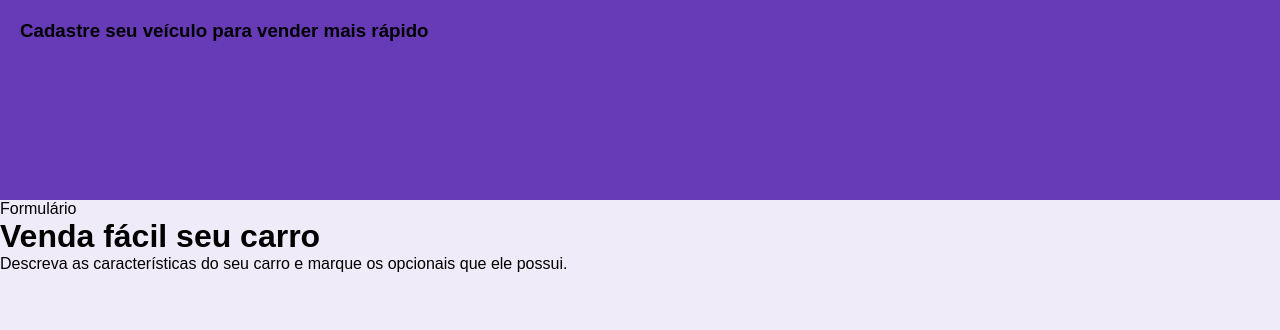
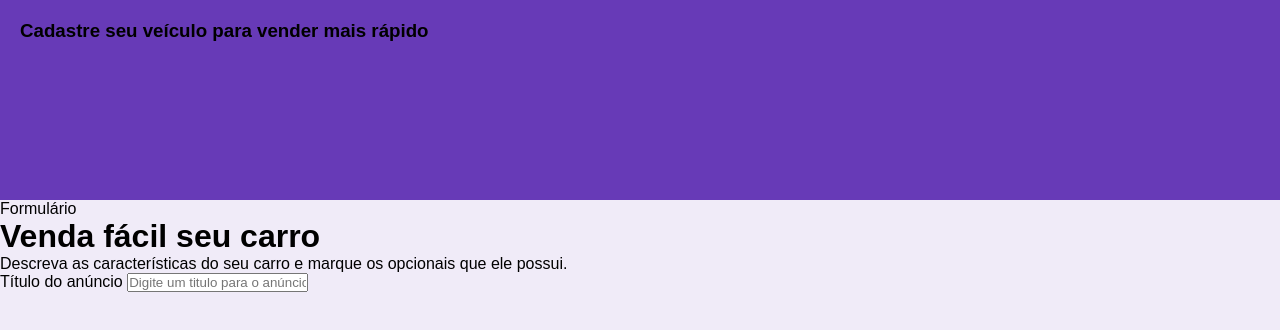
Before and after one commit to igoraraujonascimento-stack/projetoformulario, a plain HTML site: page index.html in a window 1280 px wide. Drawn offline with Linux system fonts and the light colour scheme.

Commit message:
criando html

```diff
--- a/index.html
+++ b/index.html
@@ -19,6 +19,12 @@
         <div class="form-body">
             <h1 class="titulo-form">Venda fácil seu carro</h1>
             <p>Descreva as características do seu carro e marque os opcionais que ele possui.</p>
+            <form>
+                <div class="caixaInputs">
+                    <label for="title">Título do anúncio <span class="campo-obrigatorio"></span></label>
+                    <input type="text" name="title" id="title" class="block" placeholder="Digite um titulo para o anúncio">
+                </div>
+            </form>
         </div>
     </div>
 
```
